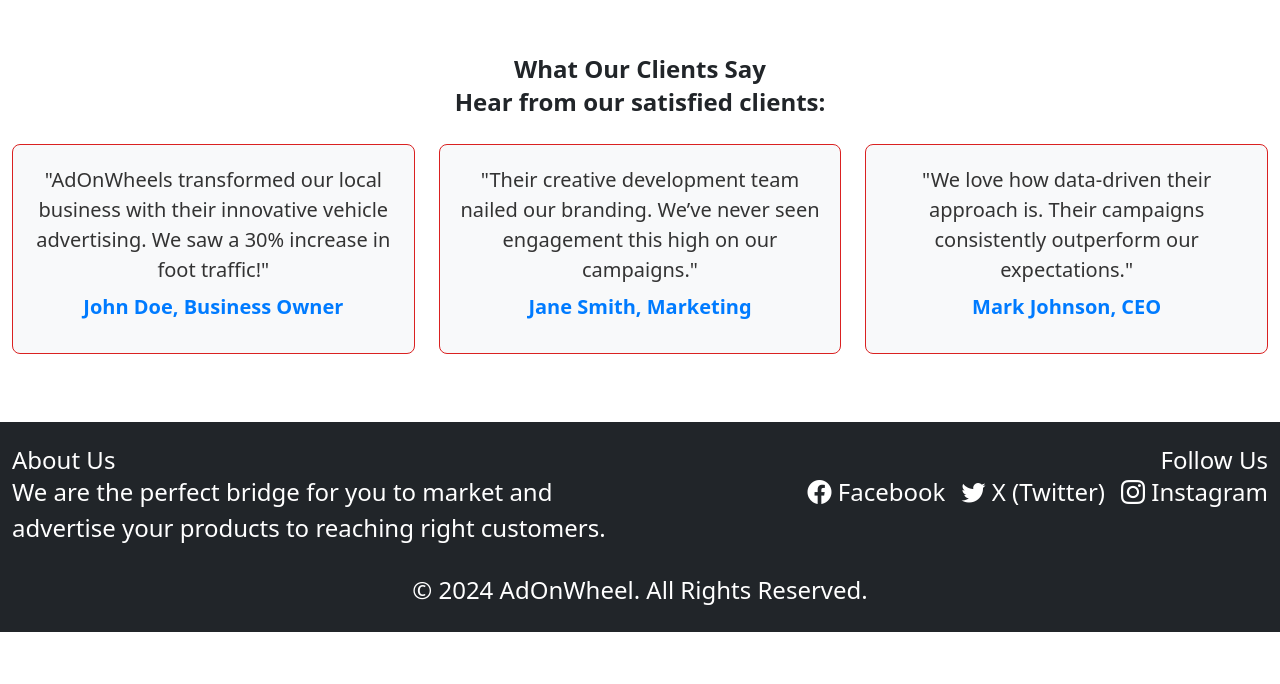
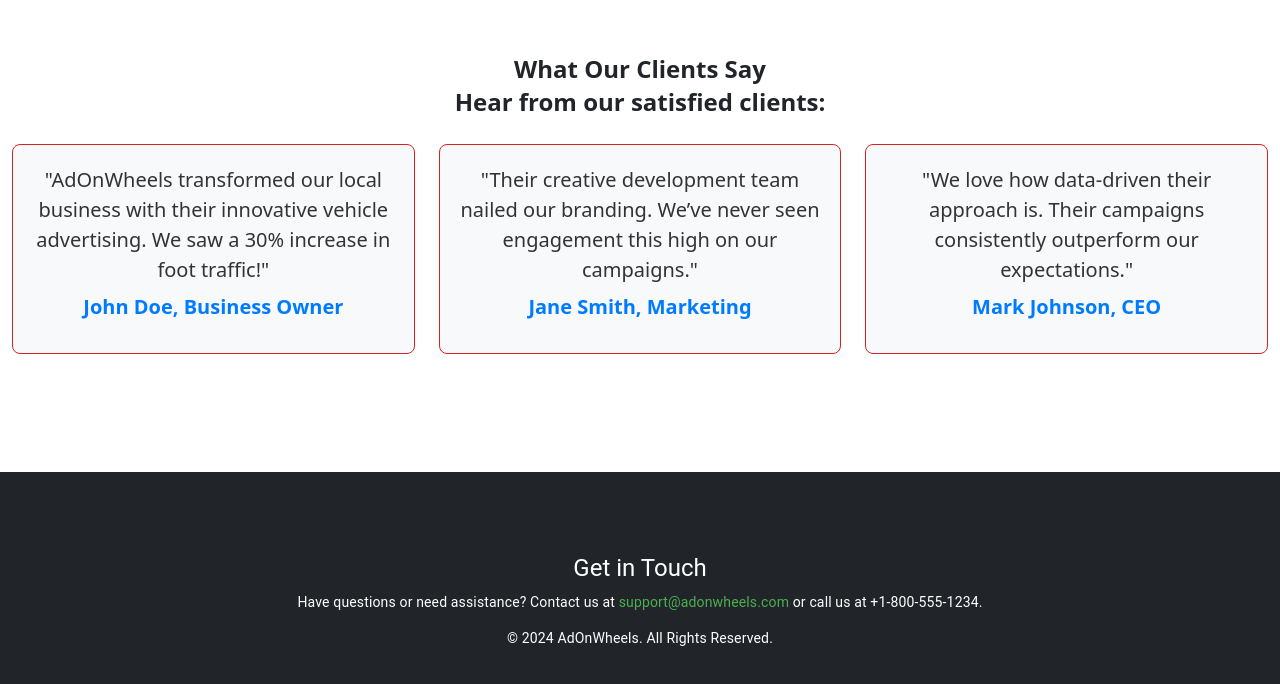
Before and after one commit to ChandrakiranGR/INFO6150-GroupProject, a React (Vite) app in the folder adOnWheels/frontend/: page / in a window 1280 px wide. Shown: the part 1348-2032 px from the top of the page. Built offline with nearby package versions, Linux system fonts and the light colour scheme.

Commit message:
setup of footer

```diff
--- a/adOnWheels/frontend/src/App.jsx
+++ b/adOnWheels/frontend/src/App.jsx
@@ -22,6 +22,9 @@
 
 import Navbarr from "./pages/navbar/Navbarr";
 import ProtectedRoute from "./components/ProtectedRoute/ProtectedRoute";
+import About from "./pages/About";
+import Services from "./pages/Services";
+import Footer from "./footer";
 const App = () => {
   const dispatch = useDispatch();
   const loading = useSelector((state) => state.auth.loading);
@@ -40,7 +43,9 @@
       <Routes>
         <Route path="/" element={<Home />} />
         <Route path="/login" element={<Login />} />
+        <Route path="/about" element={<About />} />
         <Route path="/signup" element={<Signup />} />
+        <Route path="/services" element={<Services />} />
         <Route path="/createad" element={<CreateAd />} />
         <Route
           path="/admin"
@@ -68,12 +73,10 @@
           path="/publisher/update-ad-status"
           element={<UpdateAdStatus />}
         />
-        <Route
-          path="/bodyshop-dashboard"
-          element={<BodyShopDashboard />}
-        />{" "}
+        <Route path="/bodyshop-dashboard" element={<BodyShopDashboard />} />{" "}
         {/* Add the route */}
       </Routes>
+      <Footer />
     </Router>
   );
 };
--- a/adOnWheels/frontend/src/Footer.jsx
+++ b/adOnWheels/frontend/src/Footer.jsx
@@ -1,52 +1,43 @@
 import React from "react";
-
+import {
+  Box,
+  Typography,
+  Container,
+  Grid,
+  Card,
+  CardContent,
+} from "@mui/material";
 const Footer = () => {
   const d = new Date();
   const year = d.getFullYear();
   return (
     <footer className="bg-dark text-white py-4">
-      <div className="container">
-        <div className="row">
-          <div className="col-md-6 " style={{ marginBottom: "10px" }}>
-            <h5>About Us</h5>
-            <p>
-              We are the perfect bridge for you to market and advertise your
-              products to reaching right customers.
-            </p>
-          </div>
-
-          <div className="col-md-6 text-md-end">
-            <h5>Follow Us</h5>
-            <a
-              href="https://facebook.com"
-              className="text-white me-3"
-              aria-label="Facebook"
-              target="_blank"
-            >
-              <i className="bi bi-facebook"></i> Facebook
-            </a>
-            <a
-              href="https://twitter.com"
-              className="text-white me-3"
-              aria-label="Twitter"
-              target="_blank"
-            >
-              <i className="bi bi-twitter"></i> X (Twitter)
-            </a>
-            <a
-              href="https://instagram.com"
-              className="text-white"
-              aria-label="Instagram"
-              target="_blank"
-            >
-              <i class="bi bi-instagram"></i> Instagram
-            </a>
-          </div>
-        </div>
-        <div className="text-center pt-3">
-          <p>&copy; {year} AdOnWheel. All Rights Reserved.</p>
-        </div>
-      </div>
+      <Box
+        sx={{
+          backgroundColor: "#212529",
+          color: "#fff",
+          padding: 3,
+          marginTop: 4,
+          textAlign: "center",
+        }}
+      >
+        <Typography variant="h5" gutterBottom>
+          Get in Touch
+        </Typography>
+        <Typography variant="body2">
+          Have questions or need assistance? Contact us at{" "}
+          <a
+            href="mailto:support@adonwheels.com"
+            style={{ color: "#4caf50", textDecoration: "none" }}
+          >
+            support@adonwheels.com
+          </a>{" "}
+          or call us at +1-800-555-1234.
+        </Typography>
+        <Typography variant="body2" sx={{ marginTop: 2 }}>
+          © 2024 AdOnWheels. All Rights Reserved.
+        </Typography>
+      </Box>
     </footer>
   );
 };
--- a/adOnWheels/frontend/src/pages/About.js
+++ b/adOnWheels/frontend/src/pages/About.jsx
@@ -1,5 +1,12 @@
 import React from "react";
-import { Box, Typography, Container, Grid, Card, CardContent } from "@mui/material";
+import {
+  Box,
+  Typography,
+  Container,
+  Grid,
+  Card,
+  CardContent,
+} from "@mui/material";
 
 const About = () => {
   return (
@@ -30,9 +37,9 @@
                   Our Mission
                 </Typography>
                 <Typography variant="body2" color="textSecondary">
-                  To provide a one-stop platform for advertisers, body shops, and
-                  publishers, enabling seamless advertising campaigns that reach
-                  the right audience at the right time.
+                  To provide a one-stop platform for advertisers, body shops,
+                  and publishers, enabling seamless advertising campaigns that
+                  reach the right audience at the right time.
                 </Typography>
               </CardContent>
             </Card>
@@ -45,9 +52,9 @@
                   What We Do
                 </Typography>
                 <Typography variant="body2" color="textSecondary">
-                  AdOnWheels leverages cutting-edge technology to connect businesses
-                  with publishers and advertisers, streamlining the process of
-                  managing ad campaigns and maximizing impact.
+                  AdOnWheels leverages cutting-edge technology to connect
+                  businesses with publishers and advertisers, streamlining the
+                  process of managing ad campaigns and maximizing impact.
                 </Typography>
               </CardContent>
             </Card>
@@ -61,8 +68,8 @@
                 </Typography>
                 <Typography variant="body2" color="textSecondary">
                   With a user-friendly platform, a commitment to quality, and
-                  comprehensive support, AdOnWheels empowers businesses to achieve
-                  their marketing goals efficiently.
+                  comprehensive support, AdOnWheels empowers businesses to
+                  achieve their marketing goals efficiently.
                 </Typography>
               </CardContent>
             </Card>
@@ -70,7 +77,7 @@
         </Grid>
       </Container>
 
-      <Box
+      {/* <Box
         sx={{
           backgroundColor: "#212529",
           color: "#fff",
@@ -95,7 +102,7 @@
         <Typography variant="body2" sx={{ marginTop: 2 }}>
           © 2024 AdOnWheels. All Rights Reserved.
         </Typography>
-      </Box>
+      </Box> */}
     </Box>
   );
 };
--- a/adOnWheels/frontend/src/pages/navbar/Navbarr.jsx
+++ b/adOnWheels/frontend/src/pages/navbar/Navbarr.jsx
@@ -59,8 +59,12 @@
             ) : (
               <>
                 <Nav.Link href="/">Home</Nav.Link>
-                <Nav.Link href="/">About</Nav.Link>
-                <Nav.Link href="/">Services</Nav.Link>
+                <Nav.Link as={Link} to="/about">
+                  About
+                </Nav.Link>
+                <Nav.Link as={Link} to="/services">
+                  Services
+                </Nav.Link>
                 <Nav.Link as={Link} to="/login" className="btn-login">
                   Login
                 </Nav.Link>
--- a/adOnWheels/frontend/src/pages/testimonials/Testimonials.jsx
+++ b/adOnWheels/frontend/src/pages/testimonials/Testimonials.jsx
@@ -40,11 +40,8 @@
           </div>
         </div>
       </div>
-      <Footer />
-
+      {/* <Footer /> */}
     </section>
-
-
   );
 };
 
```
Also changed, not shown: adOnWheels/frontend/src/pages/landingpage/LandingPage.jsx (+0 -59 lines), adOnWheels/frontend/src/pages/Services.jsx (renamed from adOnWheels/frontend/src/pages/Services.js).
